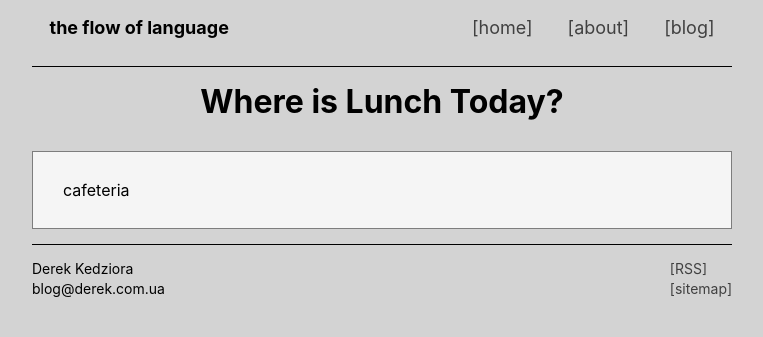
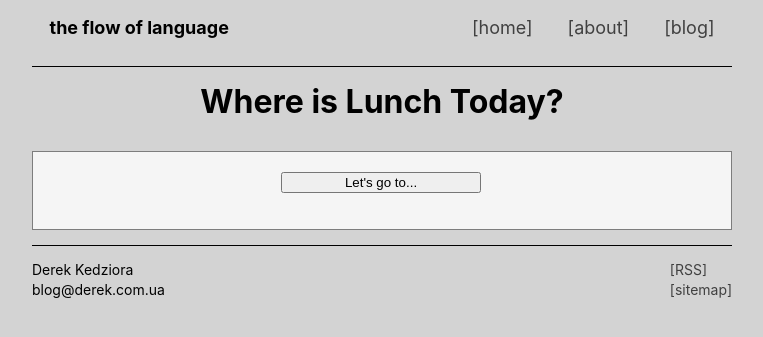
Before and after one commit to ZeroDeth/derekkedziora.github.io, a Jekyll site: the page built from pages/where-is-lunch-today.html, in a window 1280 px wide. Shown: the top 337 px of the page, without its empty margins (258-1021 px from the left). Built offline with Jekyll 4.4.1, drawn with Linux system fonts in a browser that asks for light colours; comment, search, counter and statistics services are not loaded; grey boxes are pictures that could not be loaded.

Commit message:
data page added

```diff
--- /dev/null
+++ b/_data/lunch-choices.json
@@ -0,0 +1,5 @@
+"lunch-places": ["McDonalds",
+"Saleteira",
+"the Georgian place",
+"the Stolovaya by Olympiska",
+"the Lithuanian place"]
--- a/pages/where-is-lunch-today.html
+++ b/pages/where-is-lunch-today.html
@@ -3,13 +3,31 @@ layout: page
 title: Where is Lunch Today?
 permalink: /where-is-lunch
 ---
+<style>
 
+#main-button {
+  width: 200px;
+  margin: 10px 250px 10px 218px;
+}
+
+#randomRestaurant {
+  text-align: center;
+}
+</style>
+
+<button id="main-button" onclick="pickPlace()" style>Let's go to...</button>
 
 <p id="randomRestaurant"></p>
 
+{% assign listPlaces = {{site.data.lunch-choices.lunch-places | join: '", "' }} %}
+{% assign listPlaces = '["' | append: listPlaces %}
+{% assign listPlaces = listPlaces | append: '"]' %}
+
 <script>
-var listOfRestaurants = ["McDonalds", "All True East", "cafeteria"];
-var randomRestaurantFromList = Math.floor(Math.random() * 3) + 0;
+function pickPlace() {
+var listOfRestaurants = {{ listPlaces }};
+var randomRestaurantFromList = Math.floor(Math.random() *
+{{ site.data.lunch-choices.lunch-places | size }}) + 0;
 var finalPlace = listOfRestaurants[randomRestaurantFromList];
-document.getElementById("randomRestaurant").innerHTML = finalPlace
+document.getElementById("randomRestaurant").innerHTML = finalPlace;}
 </script>
```
